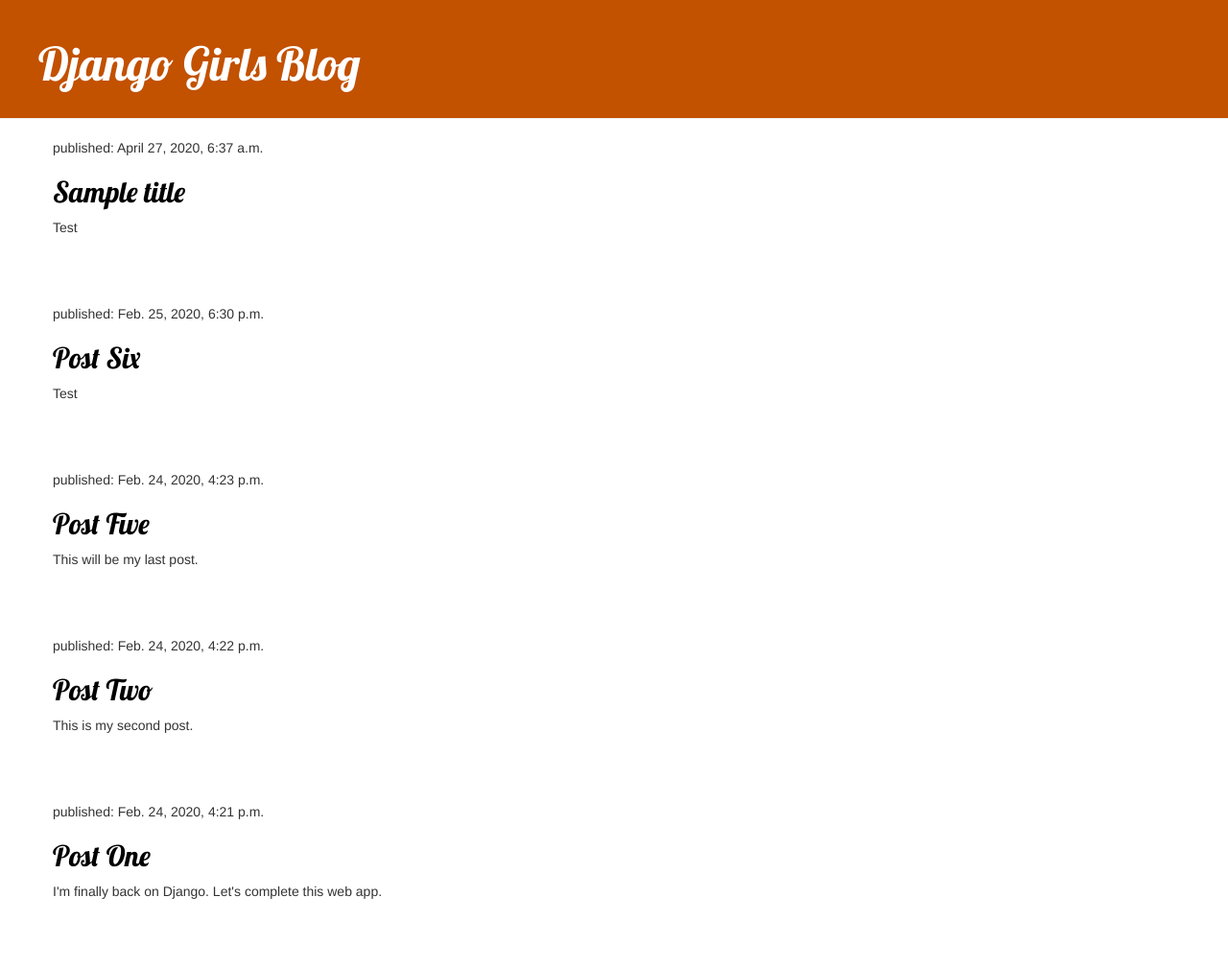
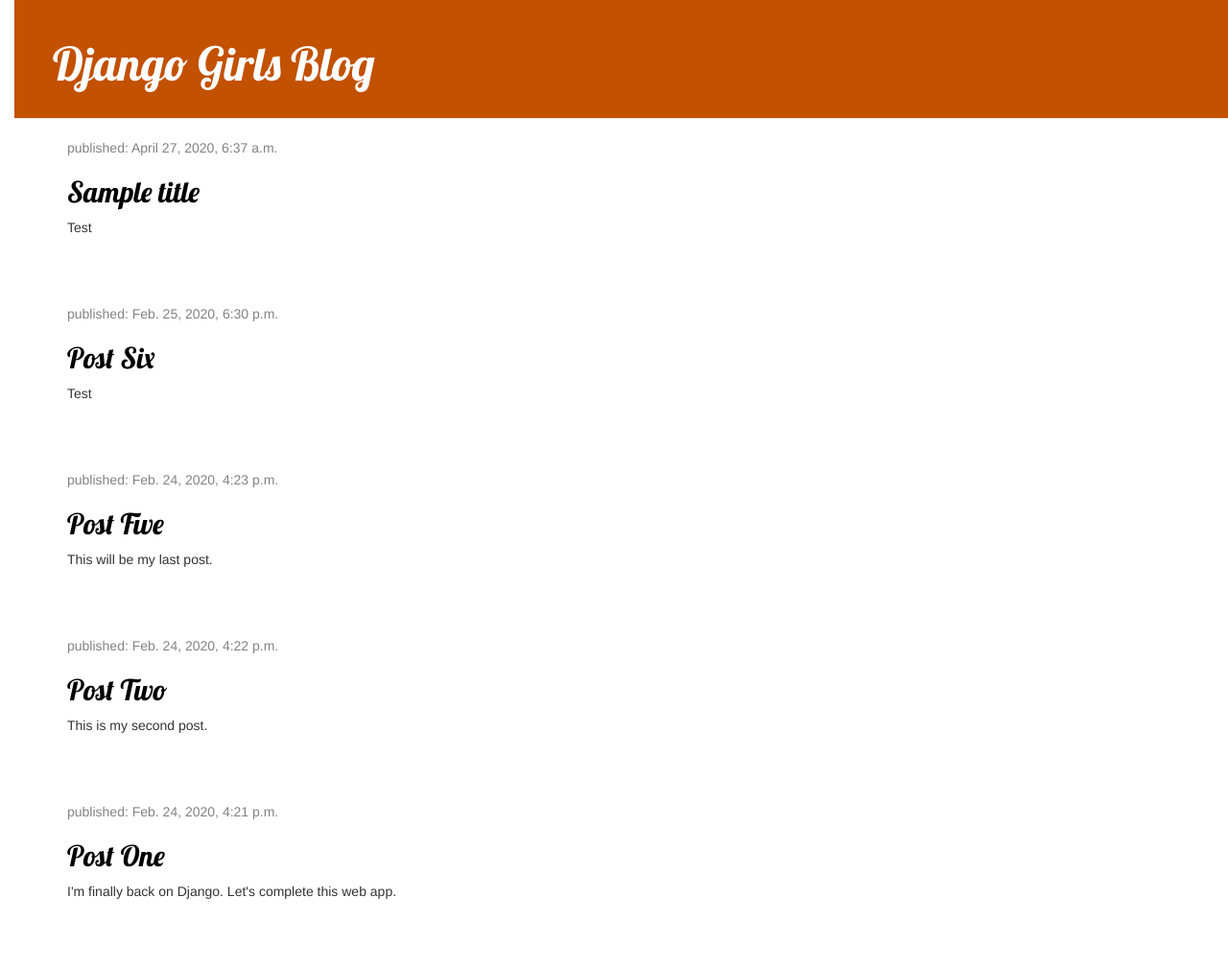
Before and after one commit to hainesma/hd3, a Django app: page / in a window 1280 px wide. Shown: the whole page at 96% size. Run offline with Django 3.2, Linux system fonts and the light colour scheme; data comes from the database, SQL or seed files in the repository; some libraries are stand-ins or nearby versions.

Commit message:
modified CSS

```diff
--- a/blog/static/css/blog.css
+++ b/blog/static/css/blog.css
@@ -1,3 +1,7 @@
+body {
+  padding-left: 15px;
+}
+
 .page-header {
     background-color: #C25100;
     margin-top: 0;
--- a/blog/templates/blog/post_list.html
+++ b/blog/templates/blog/post_list.html
@@ -1,9 +1,10 @@
 {% extends 'blog/base.html' %}
-
                   {% block content %}
                     {% for post in posts %}
                         <div class="post">
+                            <div class="date">
                                 <p>published: {{ post.published_date }}</p>
+                            </div>
                             <h2><a href="">{{ post.title }}</a></h2>
                             <p>{{ post.text|linebreaksbr }}</p>
                         </div>
```
Also changed, not shown: blog/templates/blog/base.html (line endings or trailing spaces). Lines whose indentation alone changed are shown as unchanged.
